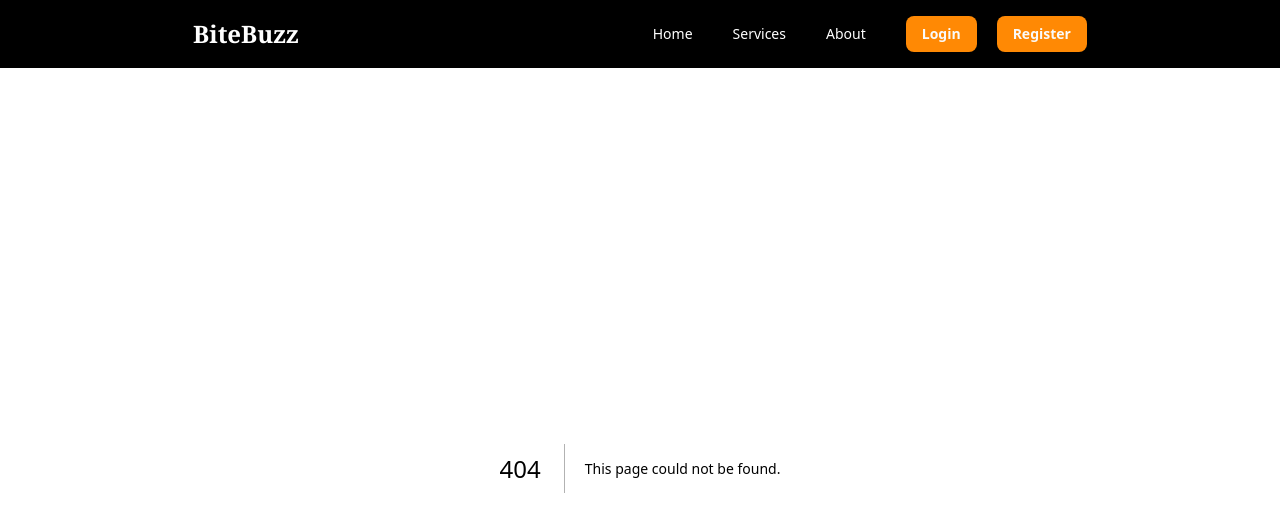
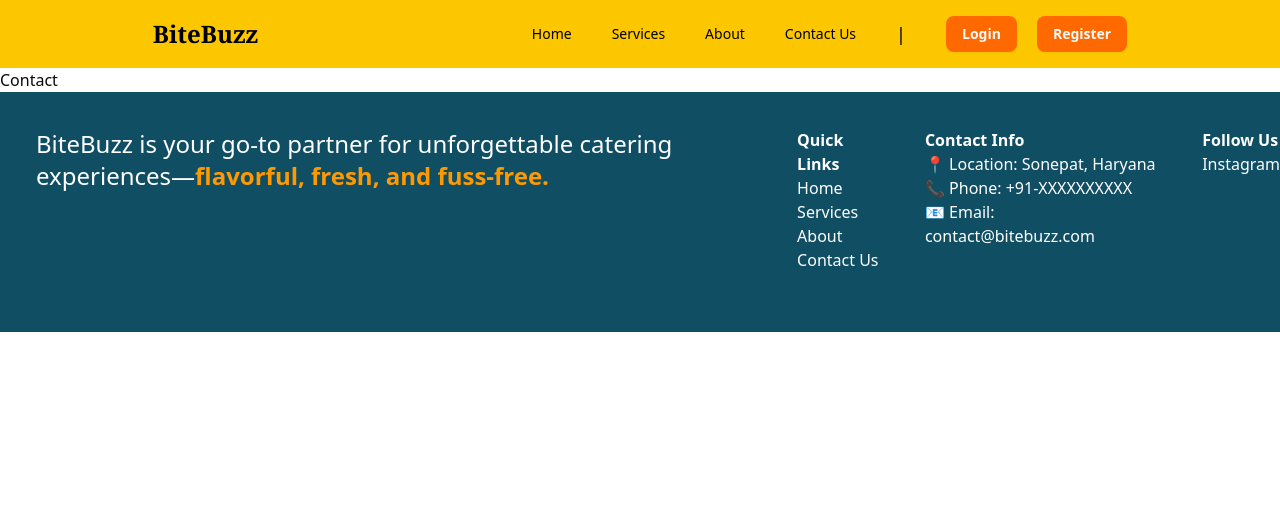
Before and after one commit to anantjain-afk/CateringServices, a Next.js app in the folder catering-services/: page /ContactUs in a window 1280 px wide. Before the commit this address had no page. Shown: the top 532 px of the page. Built offline with nearby package versions, Linux system fonts and the light colour scheme.

Commit message:
footer done

```diff
--- /dev/null
+++ b/catering-services/app/ContactUs/page.js
@@ -0,0 +1,8 @@
+
+function Contact() {
+  return (
+    <div>Contact</div>
+  )
+}
+
+export default Contact
--- a/catering-services/app/layout.js
+++ b/catering-services/app/layout.js
@@ -24,25 +24,51 @@ export default function RootLayout({ children }) {
       <body
         className={`${geistSans.variable} ${geistMono.variable} antialiased`}>
         <nav>
-          <div className="bg-black text-white p-4 flex text-sm justify-around  items-center" >
-              <h2 className="font-extrabold text-2xl font-serif">BiteBuzz</h2>
+          <div className="bg-yellow-400 text-black p-4 flex text-sm justify-around  items-center" >
+              <Link href = '/'className="font-extrabold text-2xl font-serif">BiteBuzz</Link>
               <div className="flex gap-10 items-center">
-              <div className="flex gap-10">
-              <Link href='/'>Home</Link>
-              <Link href='/Services'>Services</Link>
-              <Link href='/About'>About</Link>
-
+              <div className="flex gap-10 ">
+              <Link href='/'   className="hover:text-cyan-800">Home</Link>
+              <Link href='/Services'  className="hover:text-cyan-800">Services</Link>
+              <Link href='/About' className="hover:text-cyan-800">About</Link>
+              <Link href = '/ContactUs' className="hover:text-cyan-800">Contact Us</Link>
               </div>
-              <div  className="flex gap-5">
-                <Button className='bg-orange-400 font-semibold'>Login</Button>
-                <Button className='bg-orange-400 font-semibold'>Register</Button>
+              <div className=" text-lg">|</div>
+              <div  className="flex gap-5  text-white  ">
+                <Button className='bg-orange-500 font-semibold text-sm hover:bg-orange-600'>Login</Button>
+                <Button className='bg-orange-500 font-semibold text-sm hover:bg-orange-600'>Register</Button>
               </div>
               </div>
           </div>
         </nav>
         {children}
-        <footer>
-          <div>
+        <footer >
+          <div className=" bg-cyan-900 text-white w-full h-60 flex gap-9 ">
+
+          <div className="font-light text-2xl p-9 w-[60%]">BiteBuzz is your go-to partner for unforgettable catering experiences—
+            <span className="font-bold text-amber-500">flavorful, fresh, and fuss-free.</span></div>
+
+            <div className="flex flex-col py-9 ">
+              <p className="font-bold ">Quick Links</p>
+              <Link href='/'   className="hover:text-orange-600">Home</Link>
+              <Link href='/Services'  className="hover:text-orange-600">Services</Link>
+              <Link href='/About' className="hover:text-orange-600">About</Link>
+              <Link href = '/ContactUs' className="hover:text-orange-600">Contact Us</Link>
+            </div>
+            <div className="flex flex-col py-9 ">
+              <p className="font-bold">Contact Info</p>
+              <p>📍 Location: Sonepat, Haryana</p>
+              <p>📞 Phone: +91-XXXXXXXXXX</p>
+              <p>📧 Email: contact@bitebuzz.com</p>
+            </div>
+            <div className="flex flex-col py-9 ">
+              <p className="font-bold">Follow Us</p>
+              <p>Instagram</p>
+            </div>
+
+
+
+
 
           </div>
         </footer>
```
